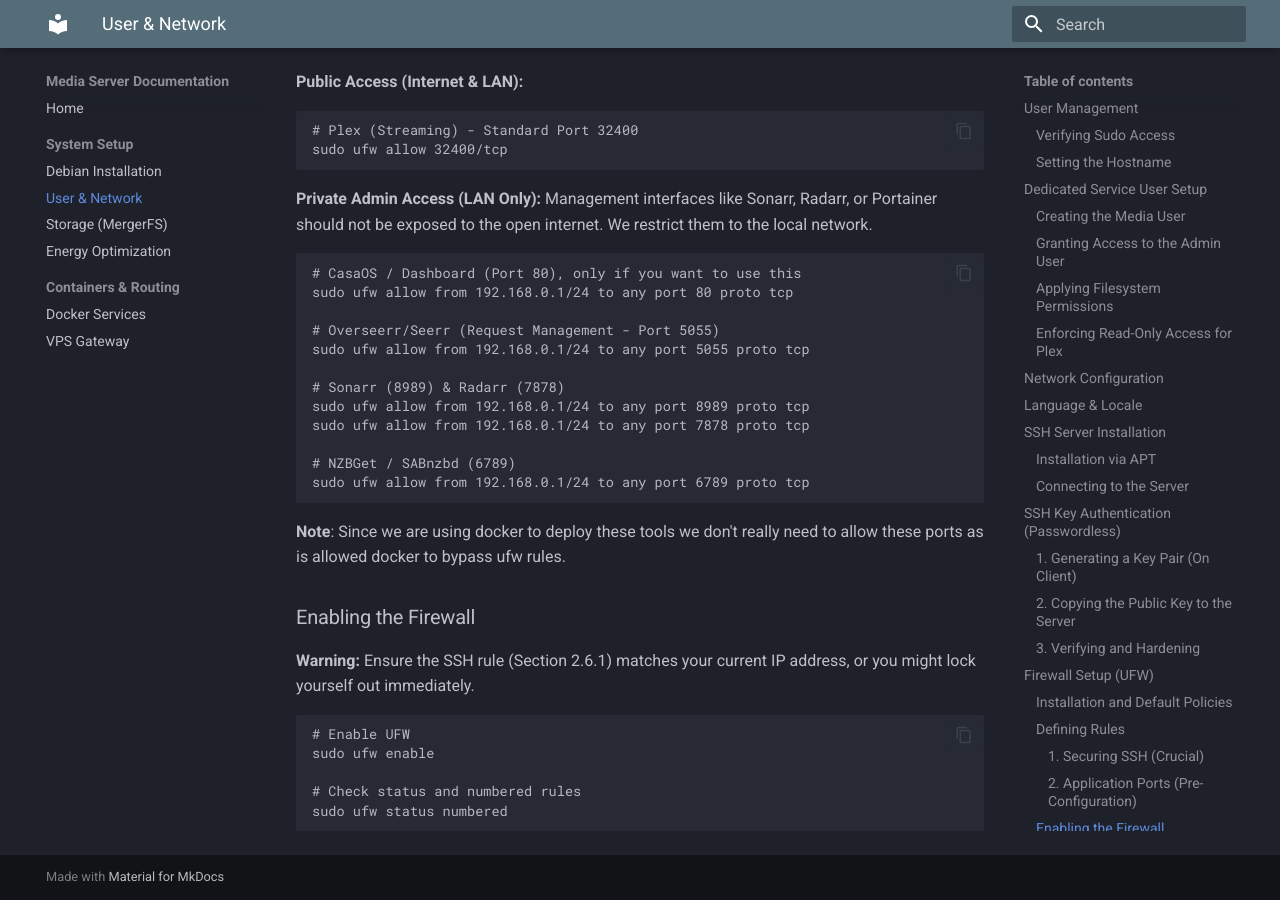
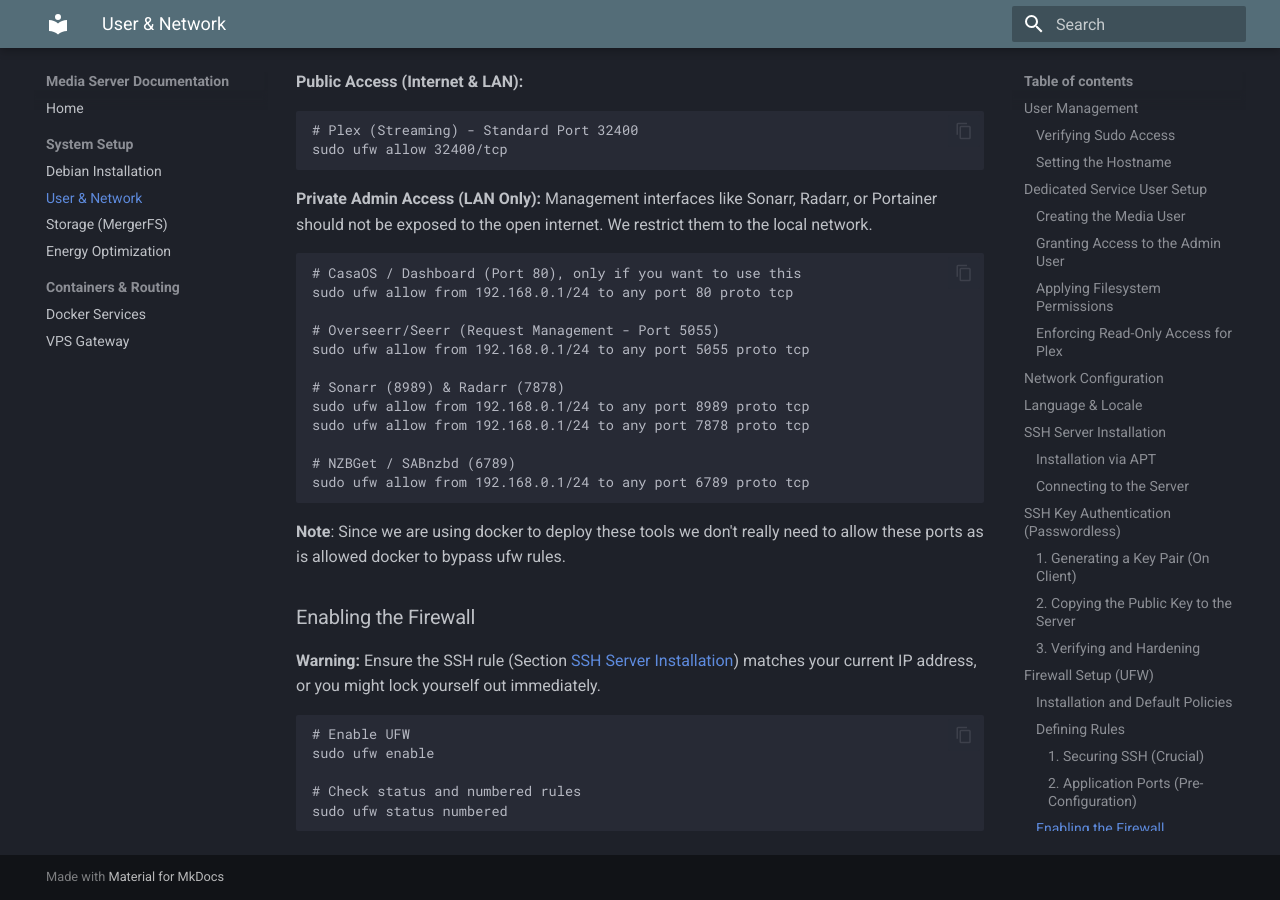
Before and after one commit to yabsp/Media-Server-Documentation, an MkDocs documentation site: the page built from docs/02-network.md, in a window 1280 px wide and 900 px high, scrolled down 5578 px. Built offline with MkDocs 1.6.1 and Material for MkDocs 9.7.7, drawn with Linux system fonts in a browser that asks for light colours.

Commit message:
Update chapters

````diff
--- a/docs/02-network.md
+++ b/docs/02-network.md
@@ -306,7 +306,7 @@ sudo ufw allow from 192.168.0.1/24 to any port 6789 proto tcp
 
 ### Enabling the Firewall
 
-**Warning:** Ensure the SSH rule (Section 2.6.1) matches your current IP
+**Warning:** Ensure the SSH rule (Section [SSH Server Installation](02-network.md#ssh-server-installation)) matches your current IP
 address, or you might lock yourself out immediately.
 
 ```bash
````
Also changed, not shown: site/01-debian/index.html, site/02-network/index.html, site/search/search_index.json.
